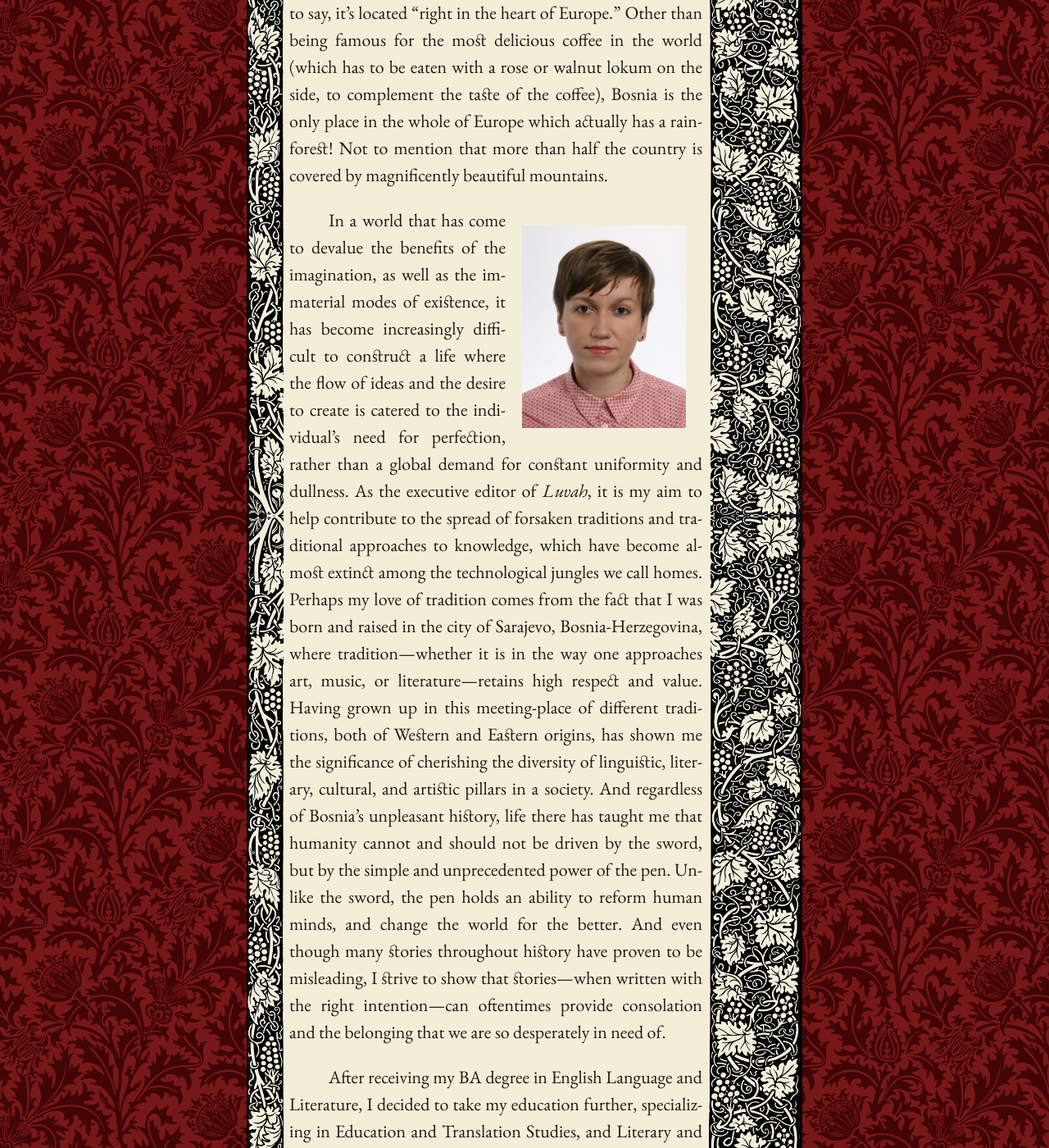
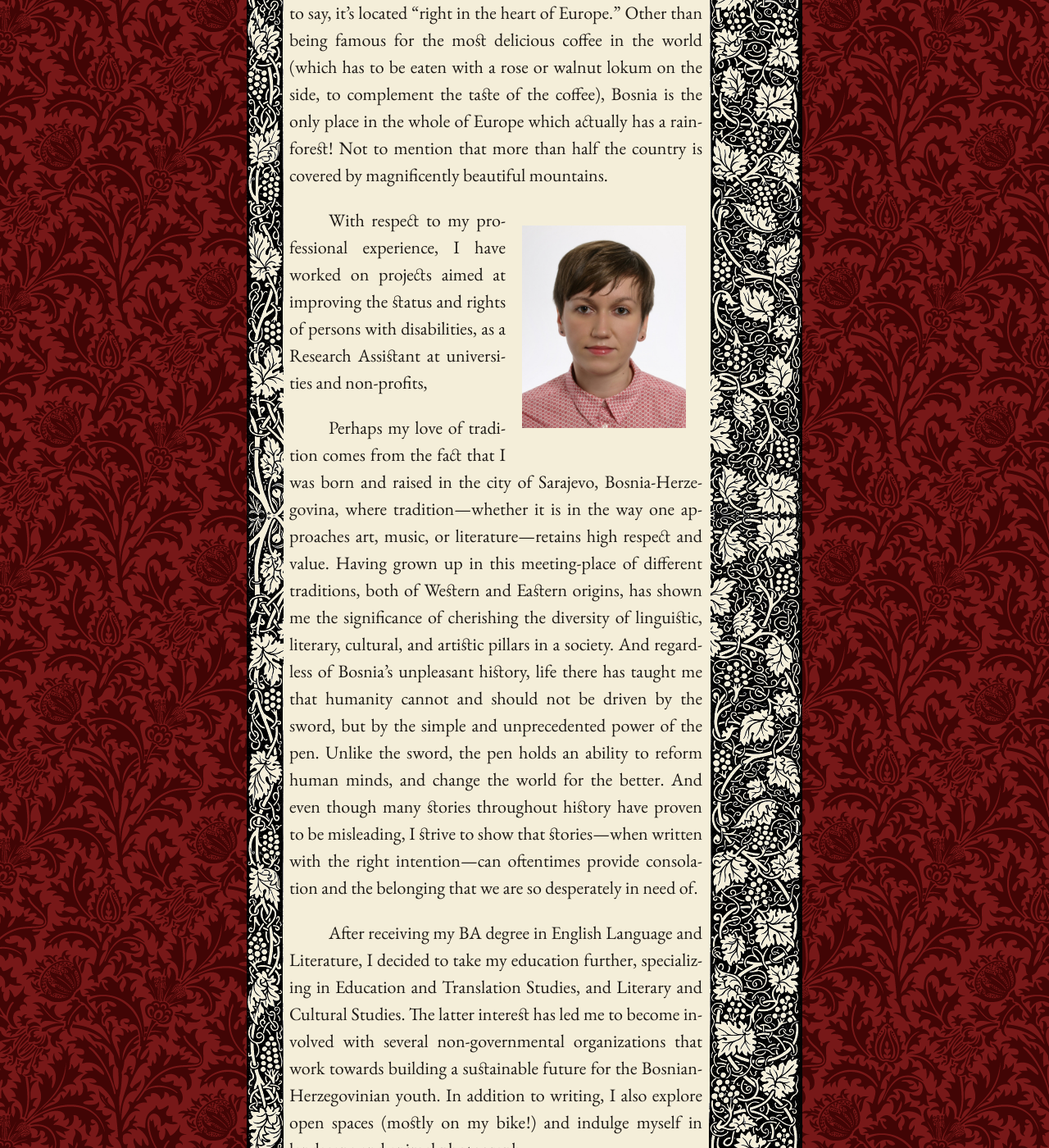
Before and after one commit to mpasovic/majapasovic.org, a Jekyll site: the page built from about.md, in a window 1280 px wide and 1400 px high, scrolled down 358 px. Shown: the whole window at 82% size. Built offline with Jekyll 4.4.1, drawn with Linux system fonts in a browser that asks for light colours; nearby versions of some CDN libraries.

Commit message:
Updated about.md

```diff
--- a/about.md
+++ b/about.md
@@ -8,8 +8,9 @@ published: true
 
 <img src="/img/Maja%20BLOG_Photo.jpg" alt="Maja Pasovic" style="float:right;width:200px;margin:10px;padding:10px;">
 
-In a world that has come to devalue the benefits of the imagination, as well as the immaterial modes of
-existence, it has become increasingly difficult to construct a life where the flow of ideas and the desire to create is catered to the individual’s need for perfection, rather than a global demand for constant uniformity and dullness. As the executive editor of *Luvah*, it is my aim to help contribute to the spread of forsaken traditions and traditional approaches to knowledge, which have become almost extinct among the technological jungles we call homes. Perhaps my love of
+With respect to my professional experience, I have worked on projects aimed at improving the status and rights of persons with disabilities, as a Research Assistant at universities and non-profits,
+
+Perhaps my love of
 tradition comes from the fact that I was born and raised in the city of
 Sarajevo, Bosnia-Herzegovina, where tradition—whether it is in the way
 one approaches art, music, or literature—retains high respect and value.
```
